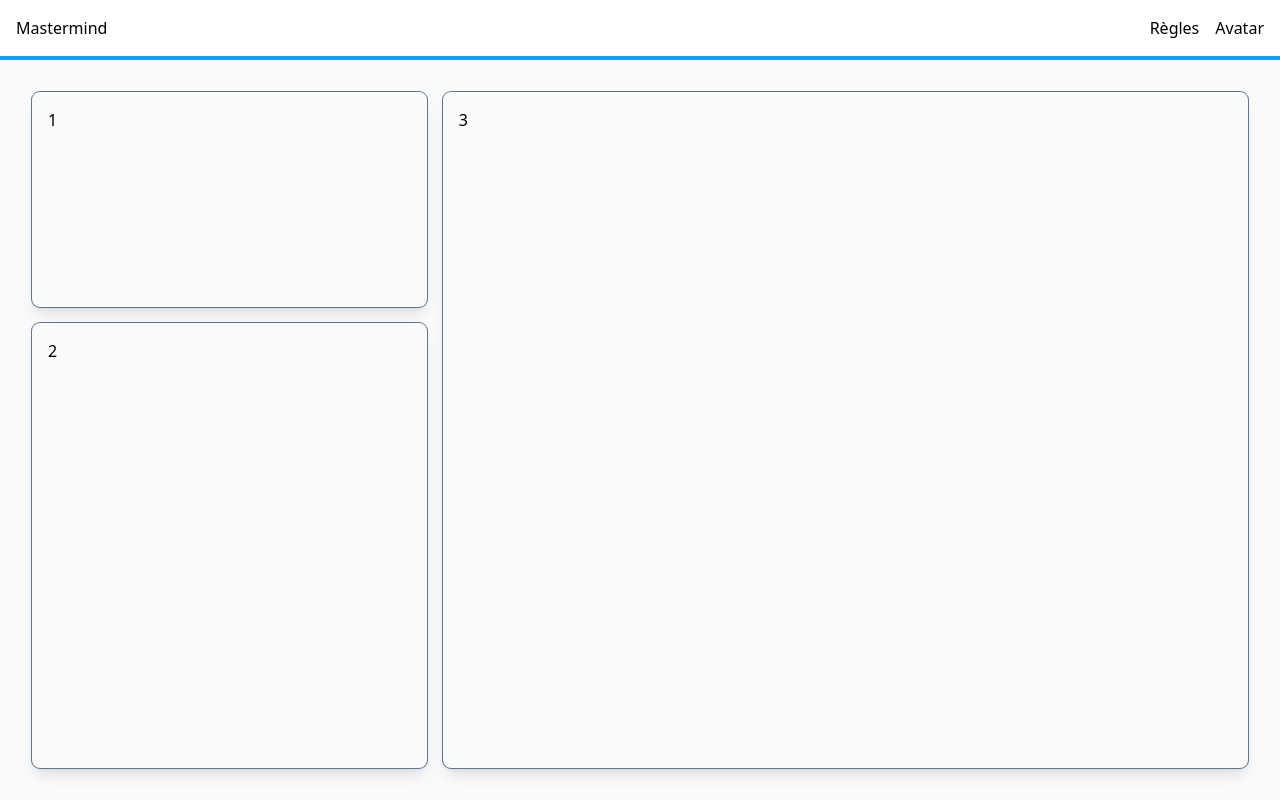
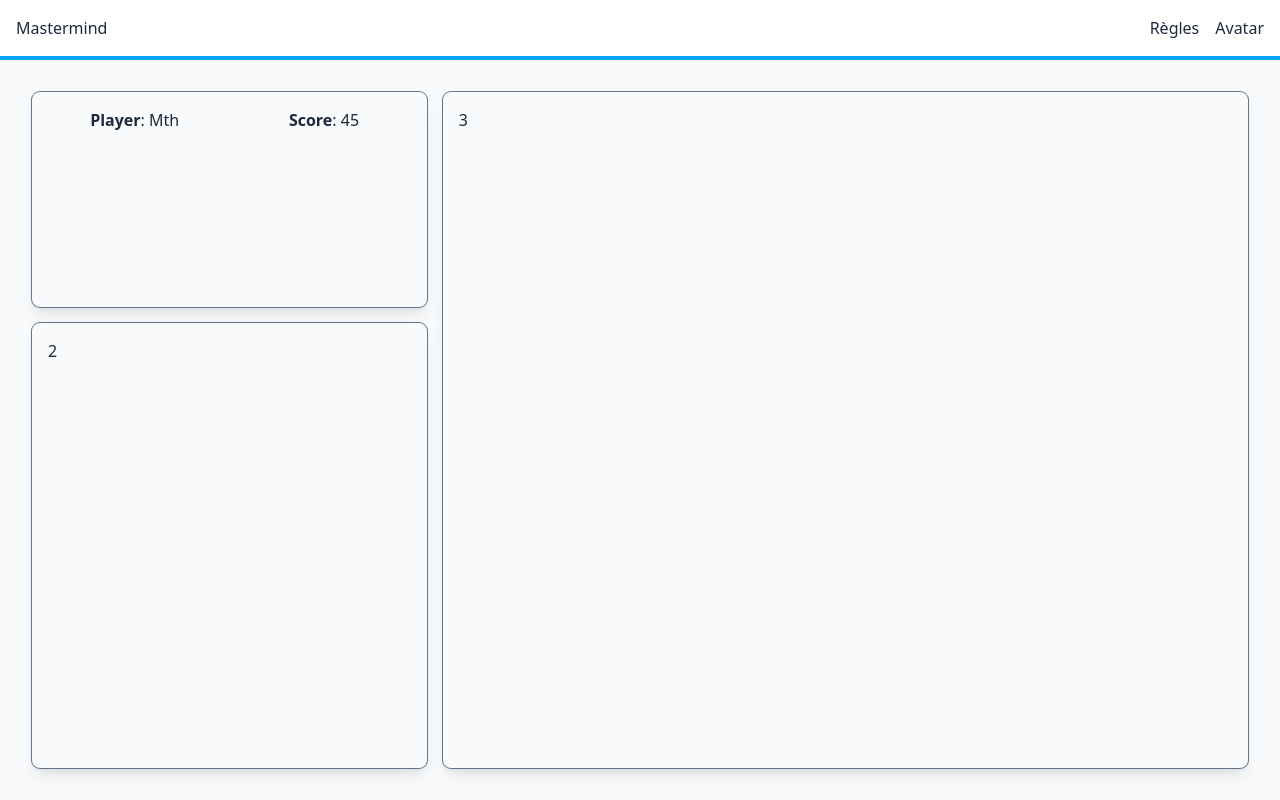
Before and after one commit to pharos-lab/mastermind, a Vue app: page / in a window 1280 px wide. Built offline with nearby package versions, Linux system fonts and the light colour scheme; the HTML template or start-up script is replaced by a standard one.

Commit message:
made info section

```diff
--- a/src/App.vue
+++ b/src/App.vue
@@ -1,5 +1,5 @@
 <template>
-    <div class="flex flex-col h-screen">
+    <div class="flex flex-col h-screen text-slate-800">
         <header class="flex items-center gap-4 p-4 border-b-4 border-sky-500 shadow-lg">
             <div class="brand">Mastermind</div>
             <div class="links grow flex justify-end">
@@ -16,19 +16,21 @@
             </div>
         </header>
 
-        <div class="mastermind flex flex-col lg:grid lg:grid-cols-3 lg:grid-rows-3 gap-4 p-8 bg-slate-50 grow">
-            <div class="info order-1 p-4 ring ring-slate-500 shadow-lg rounded-lg">1</div>
+        <div class="mastermind flex flex-col lg:grid lg:grid-cols-3 lg:grid-rows-3 gap-4 p-4 lg:p-8 bg-slate-50 grow">
+            <Info />
 
-            <div class="commands order-3 lg:order-2 lg:order-none lg:row-start-2  lg:row-span-2 p-4 ring ring-slate-500 shadow-lg rounded-lg">
-                2
-            </div>
+            <Commands />
 
-            <div class="board order-2 lg:order-3 lg:col-start-2 lg:col-span-2 lg:row-span-3 p-4 ring ring-slate-500 shadow-lg rounded-lg grow">3</div>
+            <Board />
         </div>
     </div>
 </template>
 
 <script setup lang="ts">
+import Board from './components/Board.vue';
+import Commands from './components/Commands.vue';
+import Info from './components/Info.vue';
+
 
 </script>
 
--- /dev/null
+++ b/src/components/Board.vue
@@ -0,0 +1,3 @@
+<template>
+    <section class="board order-2 lg:order-3 lg:col-start-2 lg:col-span-2 lg:row-span-3 p-4 ring ring-slate-500 shadow-lg rounded-lg grow">3</section>
+</template>
--- /dev/null
+++ b/src/components/Commands.vue
@@ -0,0 +1,5 @@
+<template>
+    <section class="commands order-3 lg:order-2 lg:order-none lg:row-start-2  lg:row-span-2 p-4 ring ring-slate-500 shadow-lg rounded-lg">
+        2
+    </section>
+</template>
--- a/src/components/Info.vue
+++ b/src/components/Info.vue
@@ -0,0 +1,6 @@
+<template>
+    <section class="info order-1 p-4 ring ring-slate-500 shadow-lg rounded-lg grid grid-cols-2 gap-4">
+        <p class="mx-auto"><span class="font-semibold">Player</span>: Mth</p>
+        <p class="mx-auto"><span class="font-semibold">Score</span>: 45</p>
+    </section>
+</template>
--- a/src/types/index.ts
+++ b/src/types/index.ts
@@ -0,0 +1,3 @@
+export type Color = 'red' | 'orange' | 'yellow' | 'green' | 'blue' | 'purple'
+
+export type Code = Color[]
```
